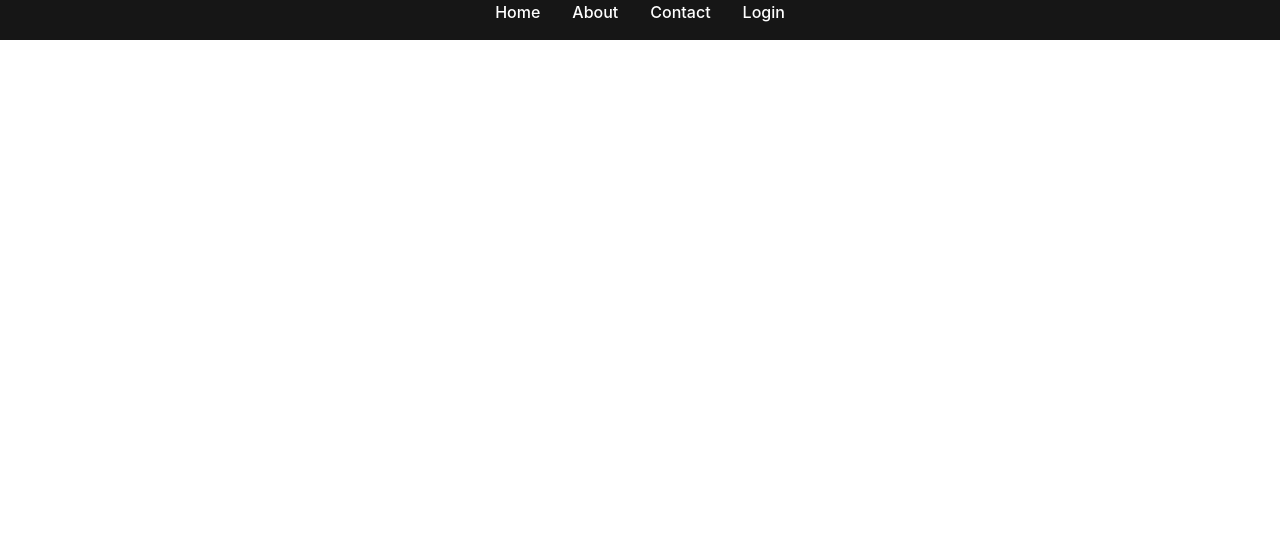
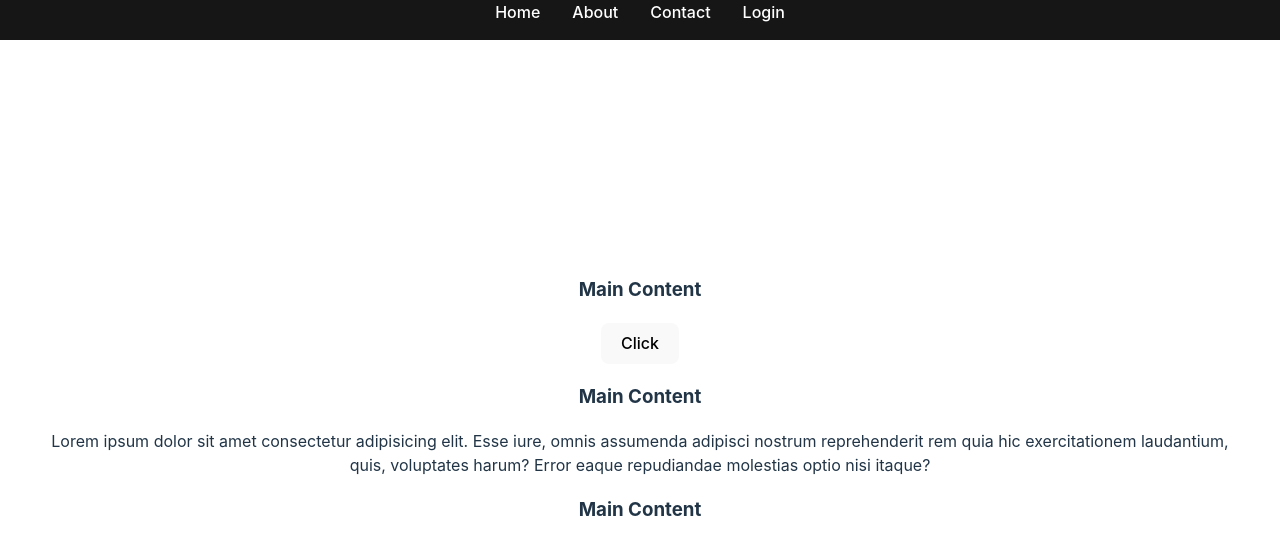
Before and after one commit to DonShanilka/1st_React_App, a React (Vite) app: page /contact in a window 1280 px wide. Shown: the top 554 px of the page. Built offline with nearby package versions, Linux system fonts and the light colour scheme.

Commit message:
update Bodycontent

```diff
--- a/src/App.jsx
+++ b/src/App.jsx
@@ -1,5 +1,6 @@
 
 import './App.css'
+import BodyContent from './Components/BodyContent/BodyContent'
 import HeaaderContent from './Components/HeaderContent/HeaaderContent'
 
 function App() {
@@ -8,6 +9,20 @@ function App() {
     <>
       <div id="wrapper">
         <HeaaderContent />
+        <BodyContent>
+          <button>Click</button>
+        </BodyContent>
+
+        <BodyContent>
+          <p>
+            Lorem ipsum dolor sit amet consectetur adipisicing elit. Esse iure,
+            omnis assumenda adipisci nostrum reprehenderit rem quia hic exercitationem laudantium, quis,
+            voluptates harum? Error eaque repudiandae molestias optio nisi itaque?
+          </p>
+        </BodyContent>
+
+        <BodyContent />
+
       </div>
     </>
   )
--- a/src/Components/BodyContent/BodyContent.jsx
+++ b/src/Components/BodyContent/BodyContent.jsx
@@ -1,8 +1,11 @@
 import React from 'react'
 
-function BodyContent() {
+function BodyContent(props) {
   return (
-    <div>BodyContent</div>
+    <div className='content'>
+      <h3>Main Content</h3>
+      {props.children}
+    </div>
   )
 }
 
```
